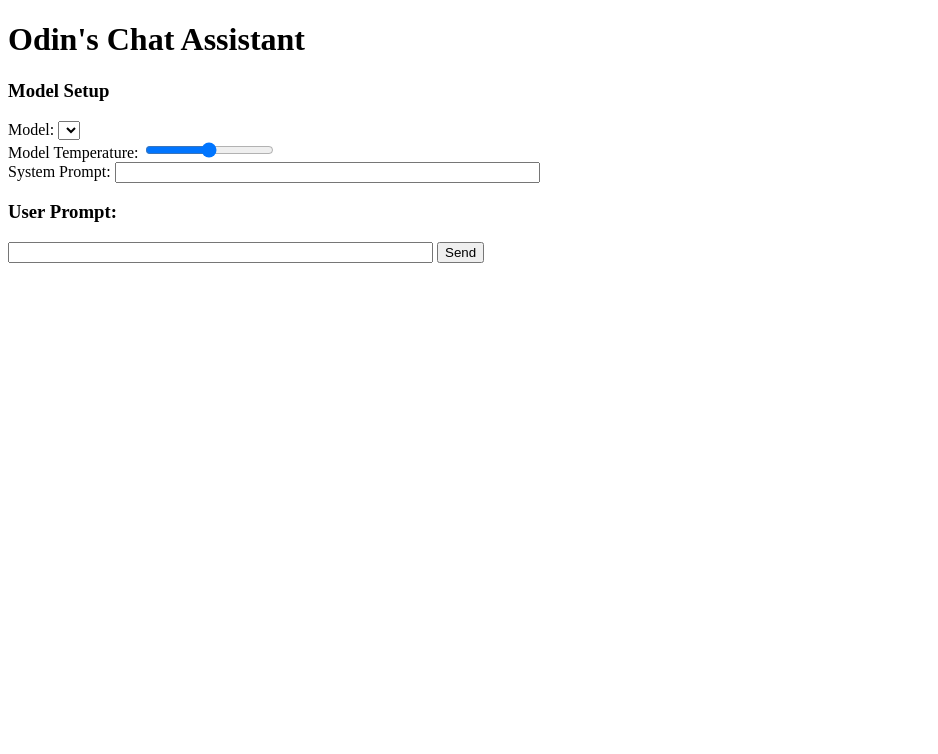
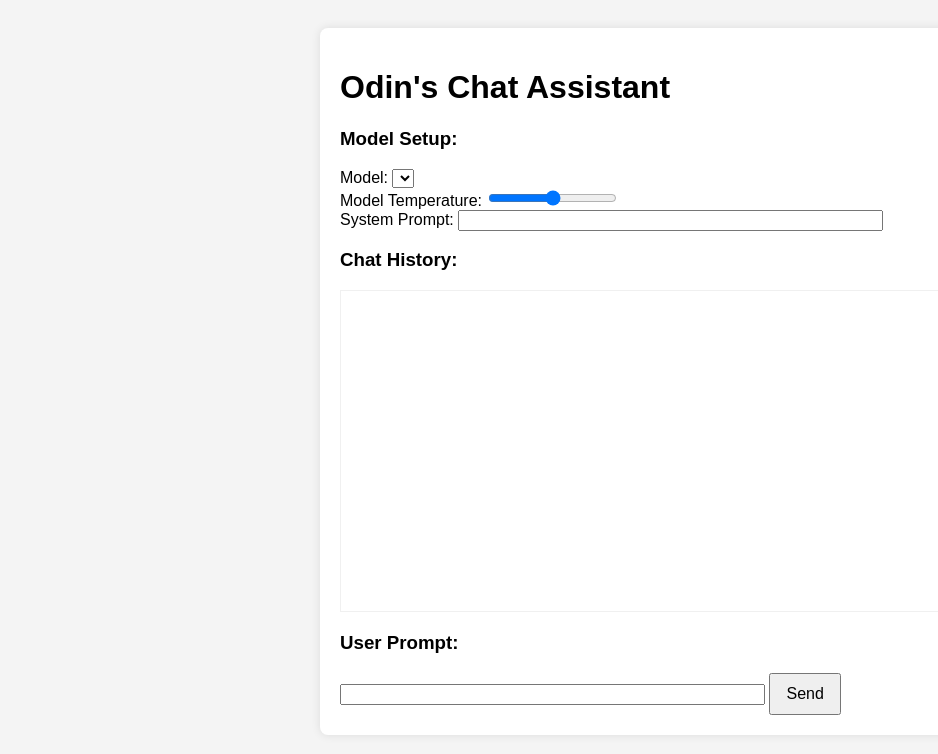
Before and after one commit to SmokeyRider/learning_llm_2025, a Flask app: page / in a window 1280 px wide. Shown: the top 754 px of the page, without its empty margins (0-938 px from the left). Run offline with Flask 3, Linux system fonts and the light colour scheme; lists and menus that the app fills with data are empty.

Commit message:
Added inline styles

```diff
--- a/chatbot.py
+++ b/chatbot.py
@@ -65,7 +65,7 @@ def index():
 
         full_response = full_response.replace('\n', '\n<br>') #add HTML line breaks to the response
         #full_response = full_response.replace('<think>', '<h>Thinking...</h3>')
-        response_history += f"<h3>User Prompt:</h3>{user_prompt}<h3>Response:</h3>{full_response}"
+        response_history += f'<div class="chat-message user">{user_prompt}</div><div class="chat-message assistant">{full_response}</div>'
 
         user_prompt = '' #clear the user prompt after submission
     else:   # GET request
--- a/templates/index.html
+++ b/templates/index.html
@@ -3,6 +3,50 @@
 <head>
     <meta charset="UTF-8">
     <title>Odin's Chat Assistant</title>
+    <style>
+        body {
+            font-family: Arial, sans-serif;
+            background-color: #f4f4f4;
+            padding: 20px;
+        }
+        .container {
+            max-width: 600px;
+            margin: 0 auto;
+            background-color: #fff;
+            padding: 20px;
+            border-radius: 8px;
+            box-shadow: 0 0 10px rgba(0, 0, 0, 0.1);
+        }
+        .chat-response {
+            height: 300px;
+            overflow-y: auto;
+            border: 1px solid #dddddd6e;
+            padding: 10px;
+            margin-bottom: 20px;
+        }
+        .chat-message {
+            margin-bottom: 10px;
+        }
+        .chat-message.user {
+            color: blue;
+        }
+        .chat-message.assistant {
+            color: green;
+        }
+        .error-message {
+            color: red;
+            background-color: #ffecec;
+            border: 1px solid red;
+            padding: 10px;
+            border-radius: 5px;
+            margin-top: 20px;
+        }
+        button {
+            padding: 10px 15px;
+            font-size: 16px;
+            cursor: pointer;
+        }
+    </style>
     <script>
         function updateTemperatureValue(val) {
             document.getElementById('temperature_value').innerText = val;
@@ -10,14 +54,18 @@
 
         function scrollToBottom() {
             window.scrollTo(0, document.body.scrollHeight);
+            var chatResponse = document.getElementById('chat-response');
+            chatResponse.scrollTop = chatResponse.scrollHeight;
         }
         window.onload = scrollToBottom;
     </script>
 </head>
 <body>
+    <div class="container">
     <h1>Odin's Chat Assistant</h1>
     <form method="POST">
-        <h3>Model Setup</h3>
+        <div>
+            <h3>Model Setup:</h3>
 
             <label for="model">Model:</label>
             <select id="model" name="model" >
@@ -35,8 +83,9 @@
             <label for="system_prompt">System Prompt:</label>
             <input type="text" id="system_prompt" name="system_prompt" value="{{ system_prompt }}" maxlength="100" size="50">
             <br>
-
-        <div id="chat-response">
+        </div>
+        <h3>Chat History:</h3>
+        <div id="chat-response" class="chat-response">
             <p>{{ response|safe }}</p>
         </div>
 
@@ -45,5 +94,6 @@
         <button type="submit">Send</button>
 
     </form>
+    </div>
 </body>
 </html>
```
Lines whose indentation alone changed are shown as unchanged.
